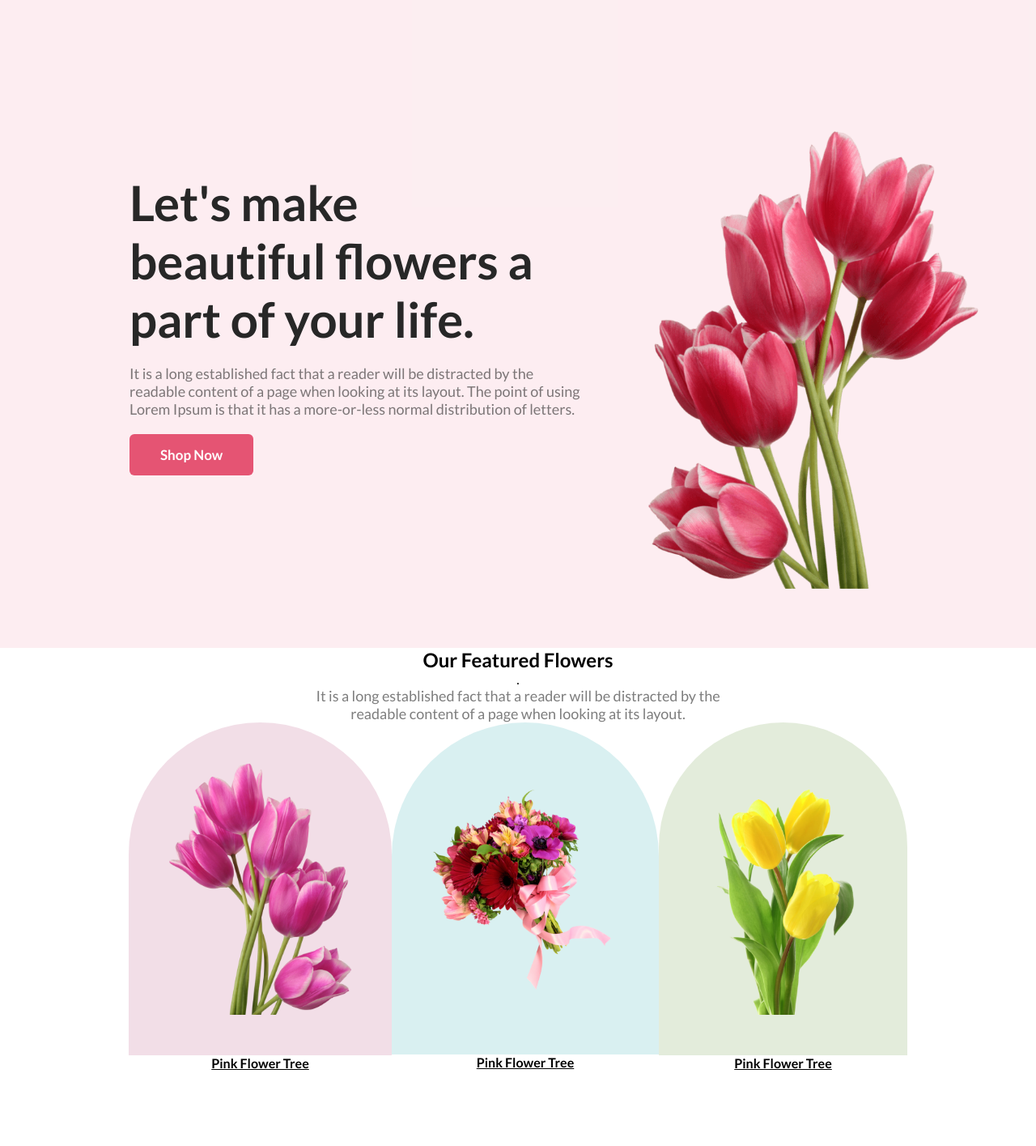
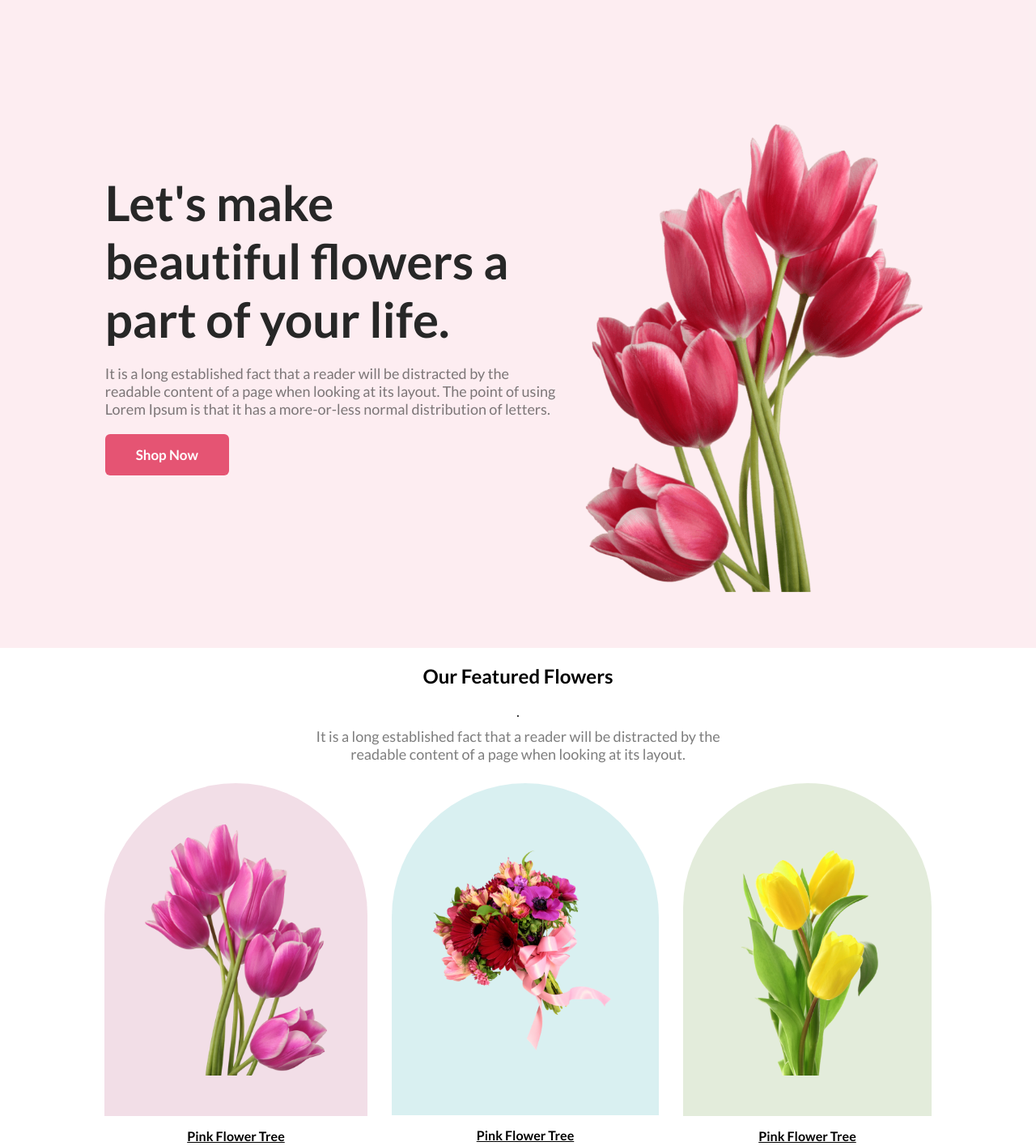
Before and after one commit to emselimahmed/flower-shop-assignment, a plain HTML site: page index.html in a window 1280 px wide. Shown: the whole page at 81% size. Drawn offline with Linux system fonts and the light colour scheme.

Commit message:
fix some bug

```diff
--- a/index.html
+++ b/index.html
@@ -44,7 +44,7 @@
         <section class="f-f-container">
 
             <div class="f-f-text-area">
-                <h1 class="title">Our Featured Flowers</h1>.
+                <h1 class="f-f-title">Our Featured Flowers</h1>.
                 <p class="description f-f-description ">It is a long established fact that a reader will be distracted
                     by the readable content of a page when
                     looking at its layout.</p>
--- a/style.css
+++ b/style.css
@@ -37,7 +37,7 @@
 
 .banner-text-area {
     width: 580px;
-    margin-left: 100px;
+    margin-left: 117px;
 }
 
 .banner-title {
@@ -55,14 +55,23 @@
 }
 
 .banner-photo {
-    width: 450px;
-    margin-top: 90px;
+    width: 460px;
+    margin: 85px 115px 0px 0px;
+
 }
 
 /* -------------- Featured Flowers(F-F) style section -------------- */
 
 .f-f-container {
     height: 100vh;
+}
+
+.f-f-title{
+    padding: 20px;
+}
+
+.f-f-description{
+    padding: 10px;
 }
 
 .f-f-text-area {
@@ -76,6 +85,7 @@
     width: 85%;
     margin: auto;
     justify-content:center;
+
 }
 
 .f-f-photo-1 {
@@ -83,6 +93,7 @@
     background-color: rgba(167, 33, 98, 0.15);
     border-radius: 300px 300px 0px 0px;
     padding: 50px;
+    margin: 15px;
 
 }
 
@@ -91,6 +102,7 @@
     background-color: rgba(5, 151, 160, 0.15);
     border-radius: 300px 300px 0px 0px;
     padding: 80px 40px;
+    margin: 15px;
 
 }
 
@@ -99,6 +111,7 @@
     border-radius: 300px 300px 0px 0px;
     background: rgba(71, 125, 17, 0.15);
     padding: 50px;
+    margin: 15px;
 }
 
 .f-f-image-text {
```
